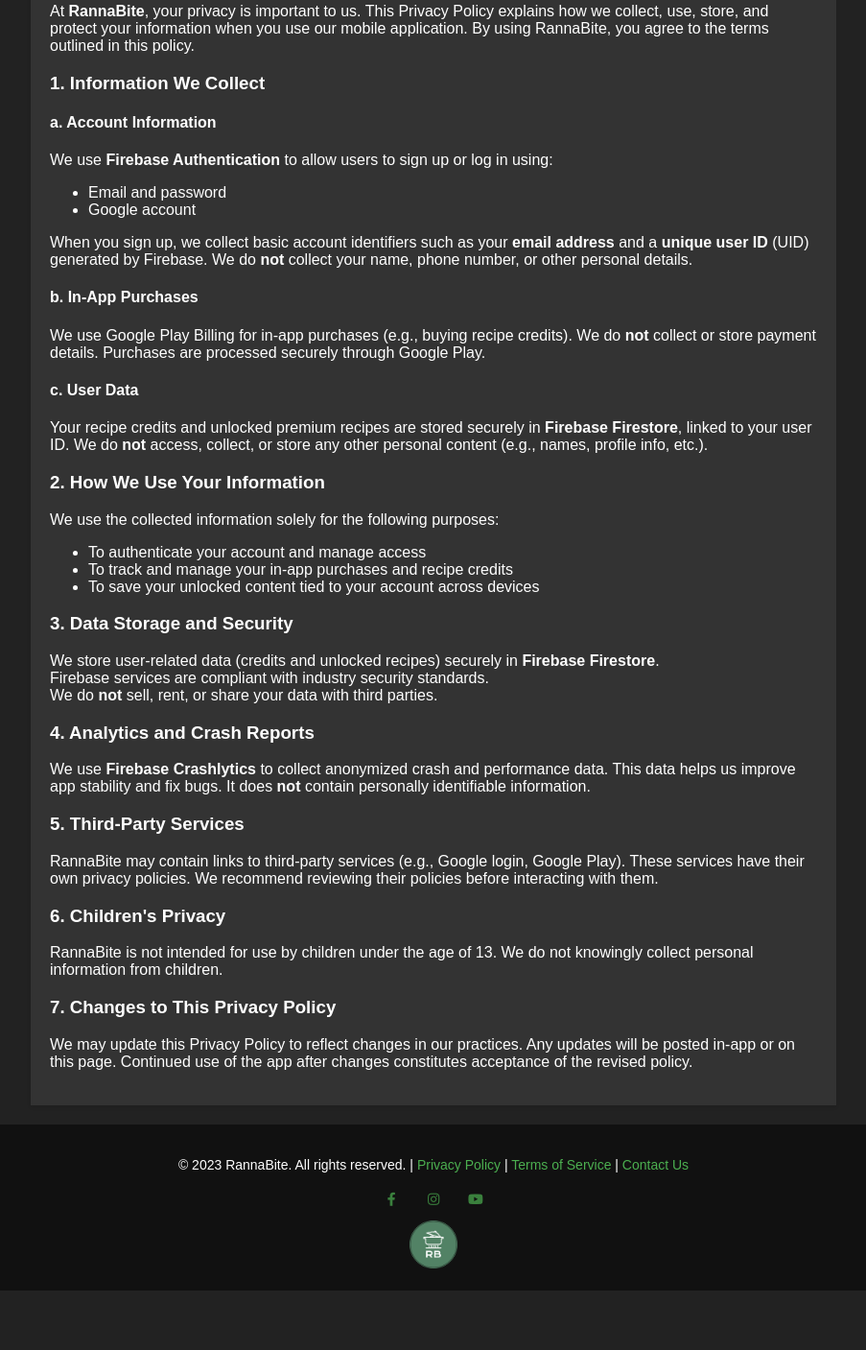
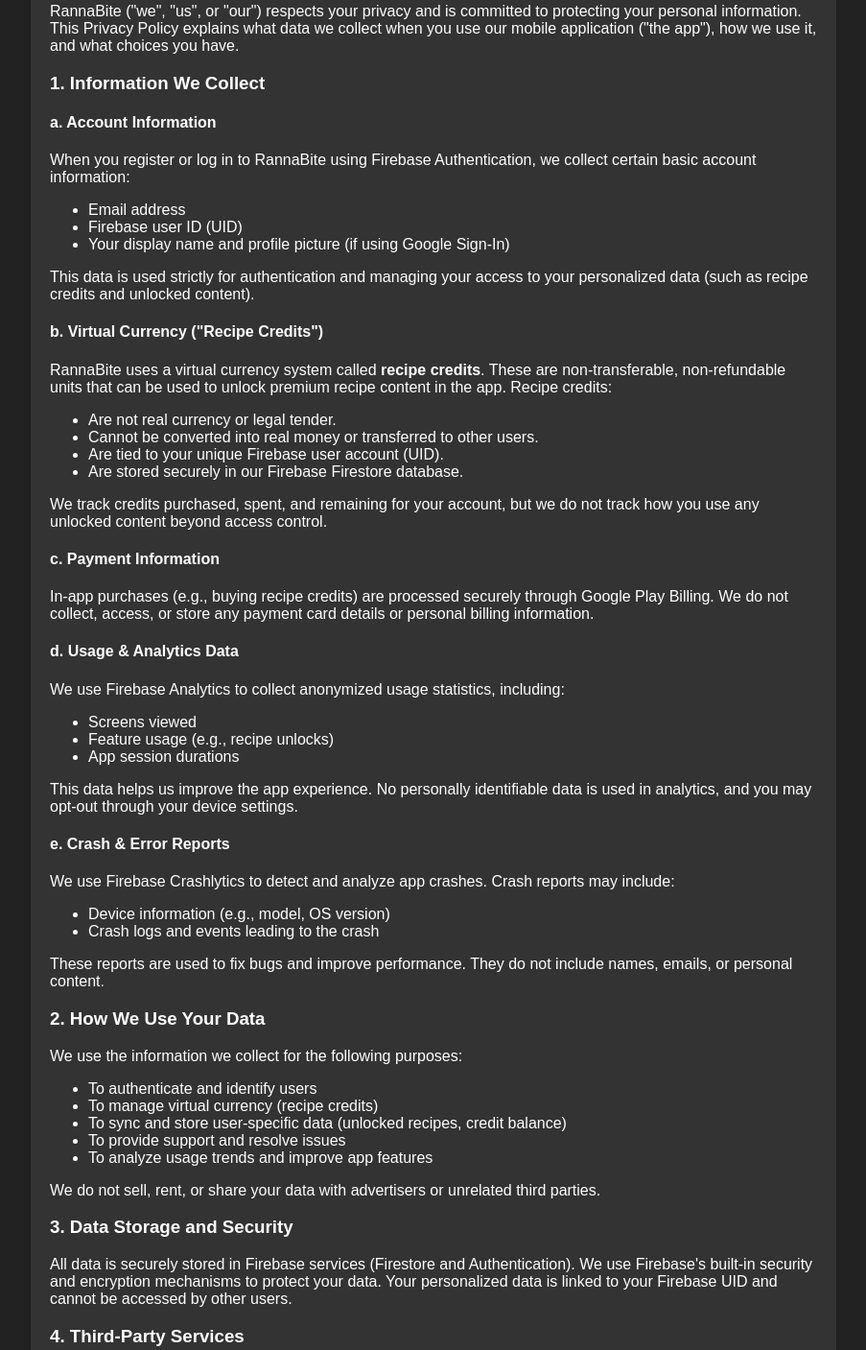
Before and after one commit to asnbd/ranna-bite, a plain HTML site: page privacy_policy.html in a window 1280 px wide. Shown: the part 313-1720 px from the top of the page at 96% size, without its empty margins (188-1091 px from the left). Before the commit the page ends 1658 px from the top, so only its background shows below. Drawn offline with Linux system fonts and the light colour scheme.

Commit message:
Update Privacy Policy for v0.2.0

```diff
--- a/privacy_policy.html
+++ b/privacy_policy.html
@@ -24,65 +24,114 @@
         <p><strong>Effective Date:</strong> 2025-06-26</p>
 
         <p>
-            At <strong>RannaBite</strong>, your privacy is important to us. This Privacy Policy explains how we collect, use, store, and protect your information when you use our mobile application. By using RannaBite, you agree to the terms outlined in this policy.
+            RannaBite ("we", "us", or "our") respects your privacy and is committed to protecting your personal information. This Privacy Policy explains what data we collect when you use our mobile application ("the app"), how we use it, and what choices you have.
         </p>
 
         <h3>1. Information We Collect</h3>
 
         <h4>a. Account Information</h4>
         <p>
-            We use <strong>Firebase Authentication</strong> to allow users to sign up or log in using:
+            When you register or log in to RannaBite using Firebase Authentication, we collect certain basic account information:
             <ul>
-                <li>Email and password</li>
-                <li>Google account</li>
+                <li>Email address</li>
+                <li>Firebase user ID (UID)</li>
+                <li>Your display name and profile picture (if using Google Sign-In)</li>
             </ul>
-            When you sign up, we collect basic account identifiers such as your <strong>email address</strong> and a <strong>unique user ID</strong> (UID) generated by Firebase. We do <strong>not</strong> collect your name, phone number, or other personal details.
+            This data is used strictly for authentication and managing your access to your personalized data (such as recipe credits and unlocked content).
         </p>
 
-        <h4>b. In-App Purchases</h4>
+        <h4>b. Virtual Currency ("Recipe Credits")</h4>
         <p>
-            We use Google Play Billing for in-app purchases (e.g., buying recipe credits). We do <strong>not</strong> collect or store payment details. Purchases are processed securely through Google Play.
+            RannaBite uses a virtual currency system called <strong>recipe credits</strong>. These are non-transferable, non-refundable units that can be used to unlock premium recipe content in the app. Recipe credits:
+            <ul>
+                <li>Are not real currency or legal tender.</li>
+                <li>Cannot be converted into real money or transferred to other users.</li>
+                <li>Are tied to your unique Firebase user account (UID).</li>
+                <li>Are stored securely in our Firebase Firestore database.</li>
+            </ul>
+            We track credits purchased, spent, and remaining for your account, but we do not track how you use any unlocked content beyond access control.
         </p>
 
-        <h4>c. User Data</h4>
+        <h4>c. Payment Information</h4>
         <p>
-            Your recipe credits and unlocked premium recipes are stored securely in <strong>Firebase Firestore</strong>, linked to your user ID.
-            We do <strong>not</strong> access, collect, or store any other personal content (e.g., names, profile info, etc.).
+            In-app purchases (e.g., buying recipe credits) are processed securely through Google Play Billing. We do not collect, access, or store any payment card details or personal billing information.
         </p>
 
-        <h3>2. How We Use Your Information</h3>
+        <h4>d. Usage & Analytics Data</h4>
         <p>
-            We use the collected information solely for the following purposes:
+            We use Firebase Analytics to collect anonymized usage statistics, including:
             <ul>
-                <li>To authenticate your account and manage access</li>
-                <li>To track and manage your in-app purchases and recipe credits</li>
-                <li>To save your unlocked content tied to your account across devices</li>
+                <li>Screens viewed</li>
+                <li>Feature usage (e.g., recipe unlocks)</li>
+                <li>App session durations</li>
             </ul>
+            This data helps us improve the app experience. No personally identifiable data is used in analytics, and you may opt-out through your device settings.
+        </p>
+
+        <h4>e. Crash & Error Reports</h4>
+        <p>
+            We use Firebase Crashlytics to detect and analyze app crashes. Crash reports may include:
+            <ul>
+                <li>Device information (e.g., model, OS version)</li>
+                <li>Crash logs and events leading to the crash</li>
+            </ul>
+            These reports are used to fix bugs and improve performance. They do not include names, emails, or personal content.
+        </p>
+
+        <h3>2. How We Use Your Data</h3>
+        <p>
+            We use the information we collect for the following purposes:
+            <ul>
+                <li>To authenticate and identify users</li>
+                <li>To manage virtual currency (recipe credits)</li>
+                <li>To sync and store user-specific data (unlocked recipes, credit balance)</li>
+                <li>To provide support and resolve issues</li>
+                <li>To analyze usage trends and improve app features</li>
+            </ul>
+            We do not sell, rent, or share your data with advertisers or unrelated third parties.
         </p>
 
         <h3>3. Data Storage and Security</h3>
         <p>
-            We store user-related data (credits and unlocked recipes) securely in <strong>Firebase Firestore</strong>.<br>
-            Firebase services are compliant with industry security standards.<br>
-            We do <strong>not</strong> sell, rent, or share your data with third parties.
+            All data is securely stored in Firebase services (Firestore and Authentication). We use Firebase's built-in security and encryption mechanisms to protect your data. Your personalized data is linked to your Firebase UID and cannot be accessed by other users.
         </p>
 
-        <h3>4. Analytics and Crash Reports</h3>
+        <h3>4. Third-Party Services</h3>
         <p>
-            We use <strong>Firebase Crashlytics</strong> to collect anonymized crash and performance data. This data helps us improve app stability and fix bugs. It does <strong>not</strong> contain personally identifiable information.
+            We rely on the following third-party services:
+            <ul>
+                <li><strong>Firebase Authentication:</strong> for secure user login and identity management.</li>
+                <li><strong>Firebase Firestore:</strong> for storing user data like credits and unlocked recipes.</li>
+                <li><strong>Firebase Analytics:</strong> for anonymized usage tracking and performance insights.</li>
+                <li><strong>Firebase Crashlytics:</strong> for app crash/error reporting.</li>
+                <li><strong>Google Play Billing:</strong> for handling in-app purchases.</li>
+                <li><strong>Google Sign-In:</strong> for login via Google account (name, email, profile image).</li>
+            </ul>
+            These services may collect data as required to perform their functions, governed by their own privacy policies.
         </p>
 
-        <h3>5. Third-Party Services</h3>
+        <h3>5. Data Retention</h3>
         <p>
-            RannaBite may contain links to third-party services (e.g., Google login, Google Play). These services have their own privacy policies. We recommend reviewing their policies before interacting with them.
+            We retain your account-related data (email, UID, credit balance, unlocked recipes) for as long as your account is active. If you delete your account, this data will be deleted from our systems. Crash and analytics data is retained according to Firebase default retention settings.
         </p>
 
-        <h3>6. Children's Privacy</h3>
+        <h3>6. User Control & Your Rights</h3>
         <p>
-            RannaBite is not intended for use by children under the age of 13. We do not knowingly collect personal information from children.
+            You have the right to:
+            <ul>
+                <li>Access your data</li>
+                <li>Request deletion of your account and associated data</li>
+                <li>Withdraw consent or stop using the app at any time</li>
+            </ul>
+            To make a request, contact us at the support email listed below.
         </p>
 
-        <h3>7. Changes to This Privacy Policy</h3>
+        <h3>7. Children's Privacy</h3>
+        <p>
+            RannaBite is not intended for children under the age of 13. We do not knowingly collect personal information from minors. If we become aware of such data, we will delete it immediately.
+        </p>
+
+        <h3>8. Changes to this Policy</h3>
         <p>
             We may update this Privacy Policy to reflect changes in our practices. Any updates will be posted in-app or on this page. Continued use of the app after changes constitutes acceptance of the revised policy.
         </p>
```
